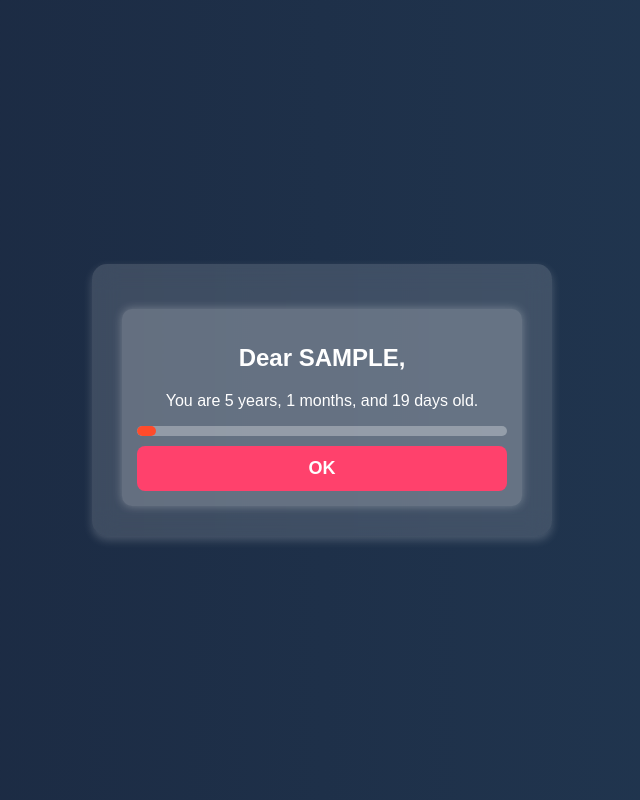
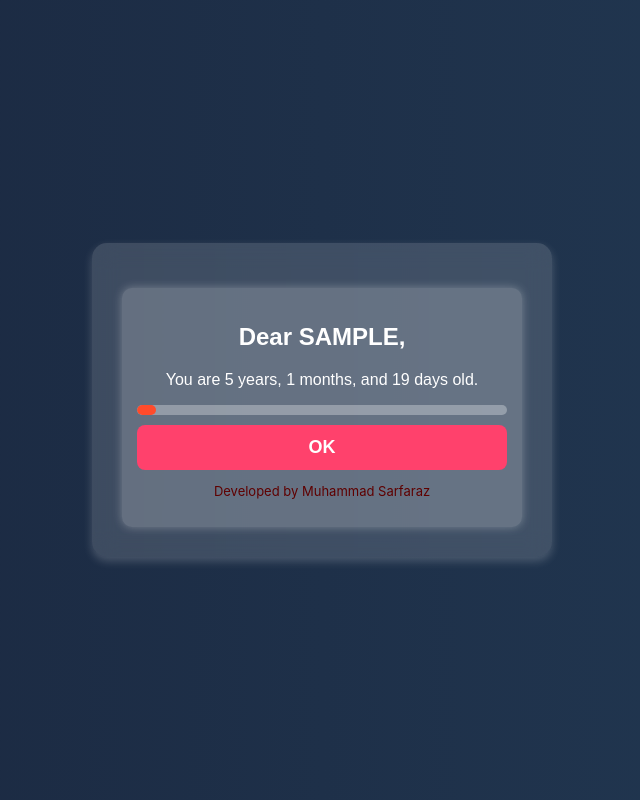
Before and after one commit to muhammadSarfrazqadri/Age-Calculator, a plain HTML site: page index.html in a window 1280 px wide. Both pictures are taken after typing "Sample", "2020-01-15" into the empty fields and a click on the button "Calculate". Shown: the whole page, without its empty margins (318-958 px from the left). Drawn offline with Linux system fonts and the light colour scheme.

Commit message:
Complete

```diff
--- a/app.js
+++ b/app.js
@@ -1,29 +1,33 @@
+/*
+    Age Calculator Script
+    Developed by: Muhammad Sarfaraz
+*/
+
 function ageCalculate() {
   let time = new Date();
   let userName = document.getElementById('name').value.trim();
   let userBirthDay = document.getElementById('birthday').value;
 
   if (!userName || !userBirthDay) {
-    alert('Please enter your name and date of birth!');
-    return;
+      alert('Please Enter Your Name and Date of Birth!');
+      return;
   }
 
   let nameUpperCase = userName.toUpperCase();
-  let birthDate = new Date(userBirthDay);
-  let today = new Date();
+  let userComBirthDay = new Date(userBirthDay);
 
-  let birthYear = birthDate.getFullYear();
-  let birthMonth = birthDate.getMonth();
-  let birthDay = birthDate.getDate();
+  let userBirthYears = userComBirthDay.getFullYear();
+  let currentYear = time.getFullYear();
+  let userBirthMonths = userComBirthDay.getMonth();
+  let currentMonth = time.getMonth();
+  let userBirthDays = userComBirthDay.getDate();
+  let currentDay = time.getDate();
 
-  let currentYear = today.getFullYear();
-  let currentMonth = today.getMonth();
-  let currentDay = today.getDate();
+  let finalYears = currentYear - userBirthYears;
+  let finalMonths = currentMonth - userBirthMonths;
+  let finalDays = currentDay - userBirthDays;
 
-  let finalYears = currentYear - birthYear;
-  let finalMonths = currentMonth - birthMonth;
-  let finalDays = currentDay - birthDay;
-
+  // Adjust days and months if negative
   if (finalDays < 0) {
       finalMonths--;
       let lastMonth = new Date(currentYear, currentMonth, 0);
@@ -43,6 +47,8 @@ function ageCalculate() {
 
   document.getElementById('input-section').classList.add('hidden');
   document.getElementById('resultbox').classList.remove('hidden');
+
+  document.getElementById('developer').textContent = "Developed by Muhammad Sarfaraz";
 }
 
 function resetCalculator() {
--- a/index.html
+++ b/index.html
@@ -29,6 +29,7 @@
             </div>
 
             <button onclick="resetCalculator()">OK</button>
+            <p id="developer"></p>
         </div>
     </div>
 </body>
--- a/style.css
+++ b/style.css
@@ -97,3 +97,9 @@ body {
       padding: 20px;
     }
   }
+
+  #developer {
+    font-size: small;
+    color: rgb(95, 0, 0);
+    font-family: Inter, "Helvetica Neue", Helvetica, Arial, sans-serif;
+  }
```
